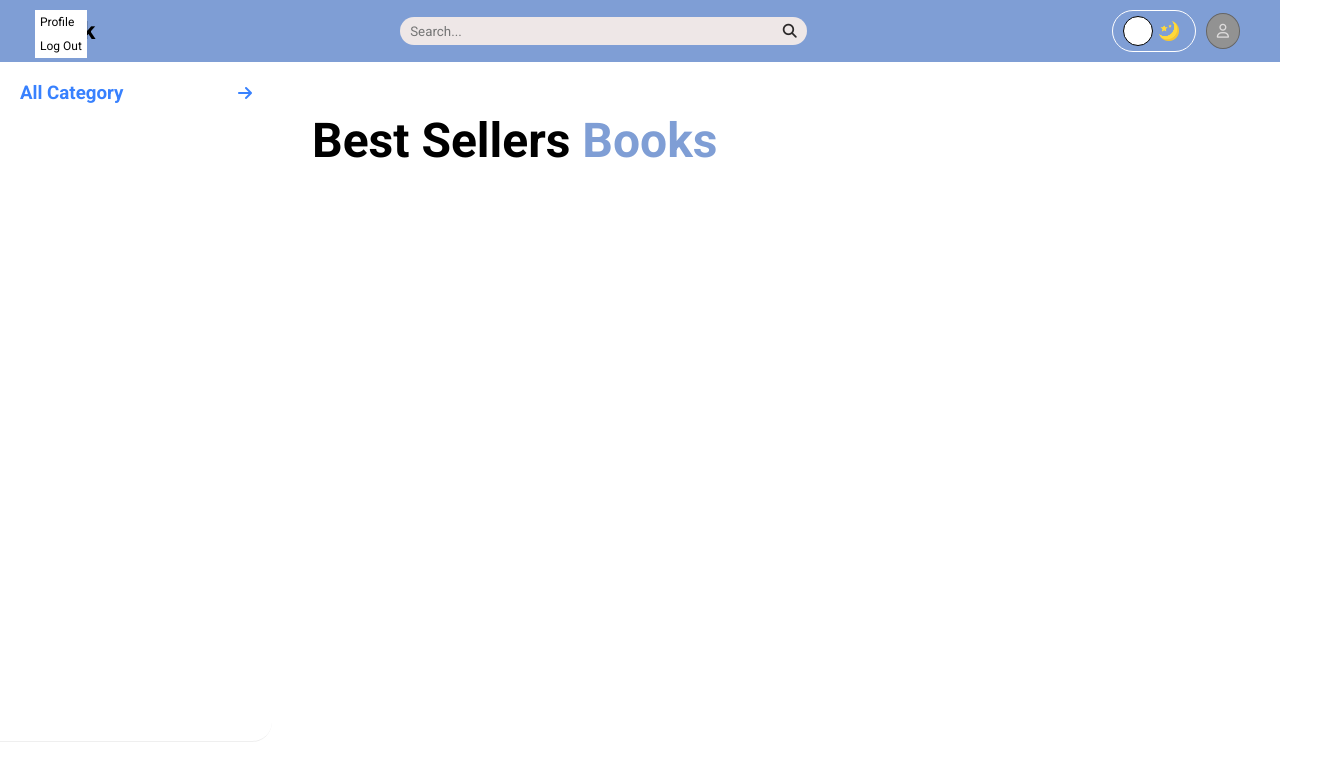
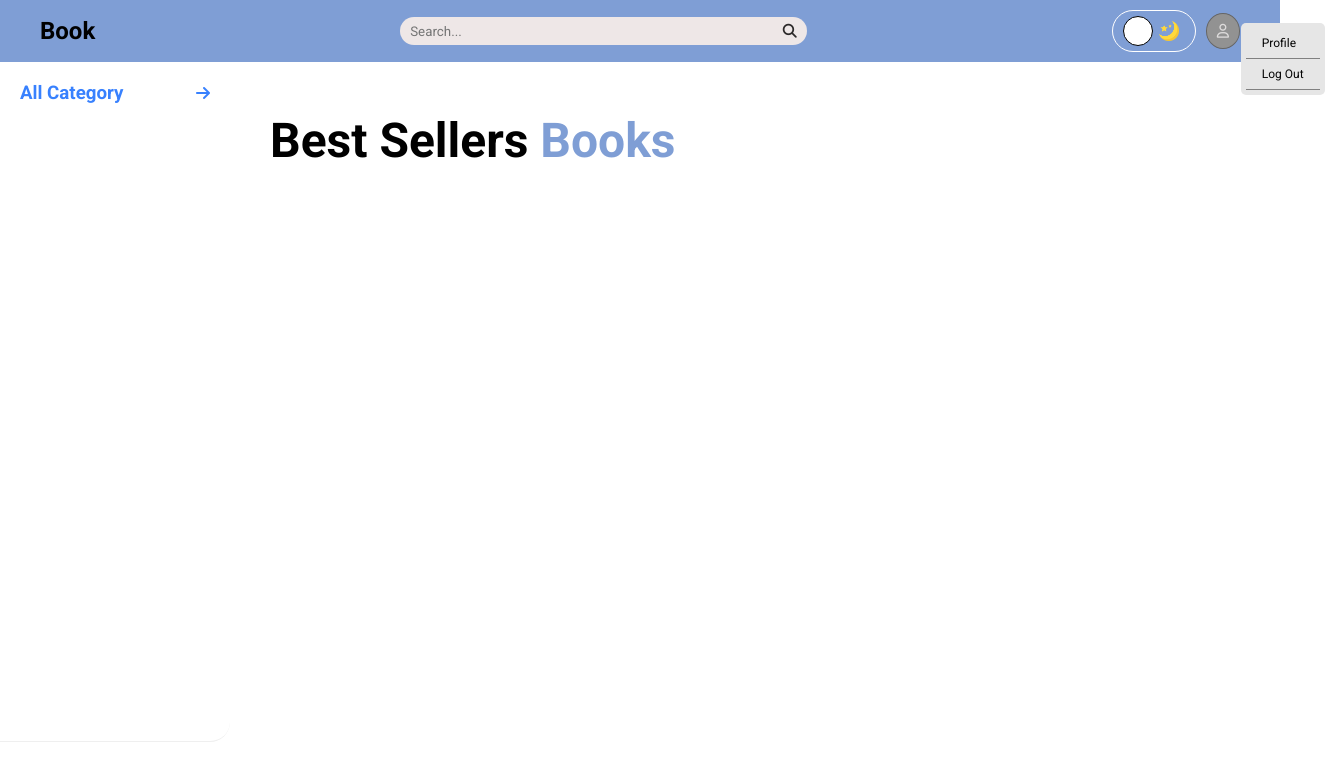
Before and after one commit to ganeshppawar12/BookApp, a plain HTML site: page Book.html in a window 1280 px wide. Both pictures are taken after a click on the element 1222 px from the left and 31 px from the top of the page. Shown: the whole page, 1325 px wide, since content can reach past the window. Drawn offline with Linux system fonts and the light colour scheme; no server answers; a web font is replaced by a local one.

Commit message:
Update style.css

```diff
--- a/style.css
+++ b/style.css
@@ -72,17 +72,26 @@ nav{
     background: rgb(117, 117, 117);
     color: #c1c0c0;
 }
-
+.profileIcon{
+    position: relative;
+}
 .profileOption{
     position: absolute;
     color: #050505; font-size: 12px; list-style: none;
-    background-color: #fff;
-    /* display: none; */
+    background-color: #e6e6e6;
+    border-radius: 5px;
     top: 10px;
     left: 35px;
+    padding: 5px;
     display: none;
 }
 .profileOption li{
+  border-bottom: 1px solid gray;
+  padding:8px 16px !important;
+  cursor: pointer;
+
+}
+.profileIcon li{
     padding: 5px;
     white-space: nowrap;
 
@@ -118,6 +127,7 @@ nav{
 }
 .category-container{
     flex: 0.2;
+    /* width: fit-content; */
     padding: 10px;
     /* box-shadow: rgba(0, 0, 0, 0.15) 2.4px 2.4px 3.2px; */
     transition: 0.5s ease-out;
@@ -131,7 +141,7 @@ nav{
 
 }
 .bookSection{
-    flex: 0.8;
+    flex: 1;
     padding-top: 40px;
 }
 /* width */
@@ -225,6 +235,8 @@ background-color: #edededc2;
 .book-list{
     display: flex;
     gap: 40px;
+    flex-wrap: wrap;
+    align-items: center;
 }
 .book{
     /* padding: 10px 5px; */
@@ -236,9 +248,9 @@ background-color: #edededc2;
 
 }
 
-.book:hover{
+/* .book:hover{
     background-color: #fafafa;
-}.image-box{
+}*/.image-box{
     position: relative;
     overflow: hidden;
 }
```
